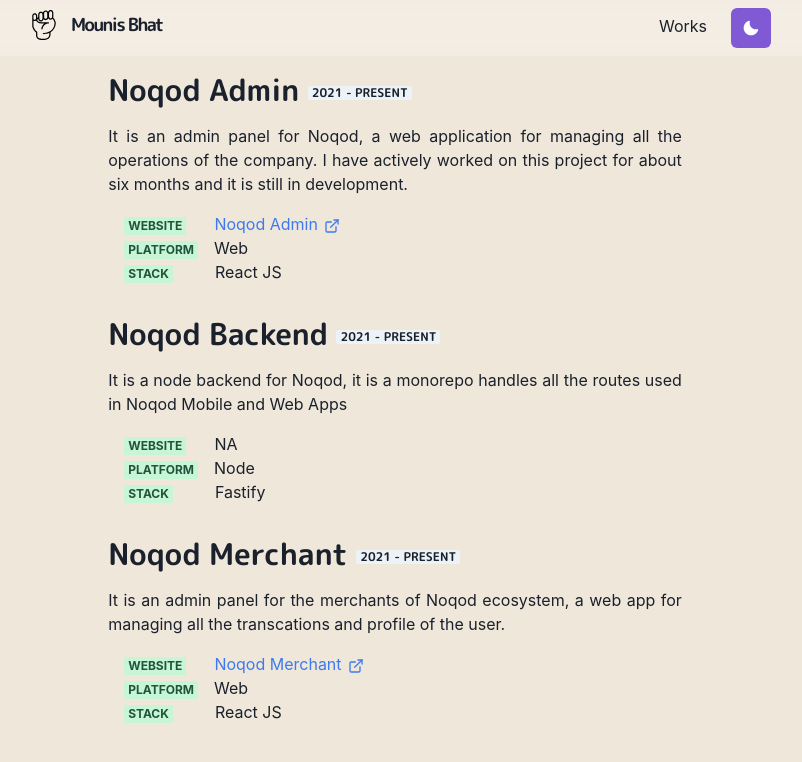
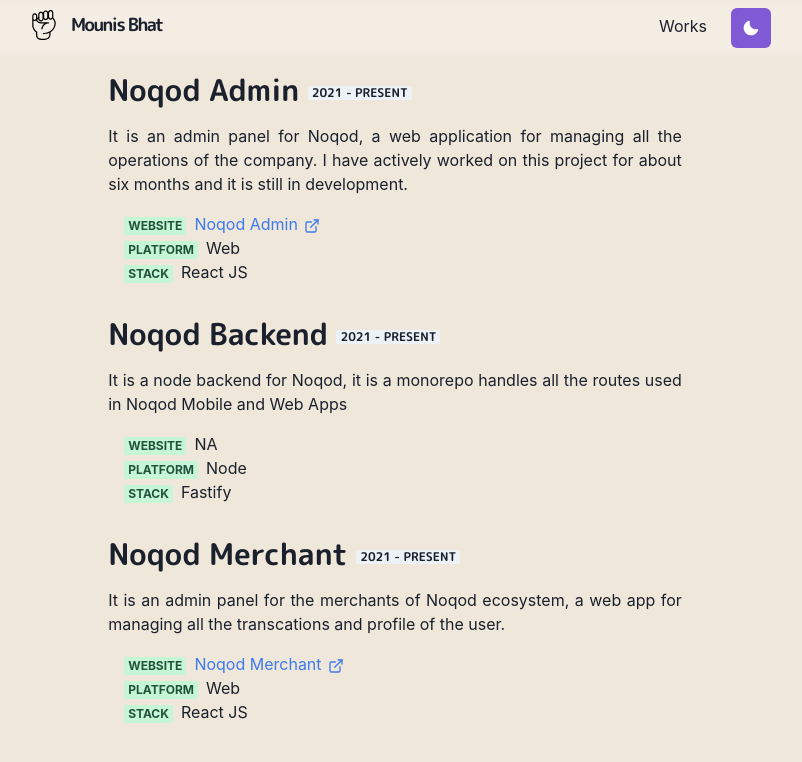
Before and after one commit to mounis-bhat/portfolio, a Next.js app: page /works/noqod in a window 1280 px wide. Shown: the top 762 px of the page, without its empty margins (245-1047 px from the left). Built offline with nearby package versions, Linux system fonts and the light colour scheme.

Commit message:
Change margin between meta and list item in works

```diff
--- a/pages/works/noqod.jsx
+++ b/pages/works/noqod.jsx
@@ -30,17 +30,17 @@
         <List ml={4} my={4}>
           <ListItem>
             <Meta>Website</Meta>
-            <Link href="http://access.noqod.com.sd/" ml={5}>
+            <Link href="http://access.noqod.com.sd/">
               Noqod Admin <ExternalLinkIcon mx="2px" />
             </Link>
           </ListItem>
           <ListItem>
             <Meta>Platform</Meta>
-            <span style={{ marginLeft: "8px" }}>Web</span>
+            <span>Web</span>
           </ListItem>
           <ListItem>
             <Meta>Stack</Meta>
-            <span style={{ marginLeft: "34px" }}>React JS</span>
+            <span>React JS</span>
           </ListItem>
         </List>
       </Container>
@@ -56,15 +56,15 @@
         <List ml={4} my={4}>
           <ListItem>
             <Meta>Website</Meta>
-            <span style={{ marginLeft: "20px" }}>NA</span>
+            <span>NA</span>
           </ListItem>
           <ListItem>
             <Meta>Platform</Meta>
-            <span style={{ marginLeft: "8px" }}>Node</span>
+            <spa>Node</spa>
           </ListItem>
           <ListItem>
             <Meta>Stack</Meta>
-            <span style={{ marginLeft: "34px" }}>Fastify</span>
+            <span>Fastify</span>
           </ListItem>
         </List>
       </Container>
@@ -80,17 +80,17 @@
         <List ml={4} my={4}>
           <ListItem>
             <Meta>Website</Meta>
-            <Link href="http://npg.noqod.com.sd/" ml={5}>
+            <Link href="http://npg.noqod.com.sd/">
               Noqod Merchant <ExternalLinkIcon mx="2px" />
             </Link>
           </ListItem>
           <ListItem>
             <Meta>Platform</Meta>
-            <span style={{ marginLeft: "8px" }}>Web</span>
+            <span>Web</span>
           </ListItem>
           <ListItem>
             <Meta>Stack</Meta>
-            <span style={{ marginLeft: "34px" }}>React JS</span>
+            <span>React JS</span>
           </ListItem>
         </List>
       </Container>
```
Also changed, not shown: pages/works/portfolio.jsx (+3 -5 lines).
